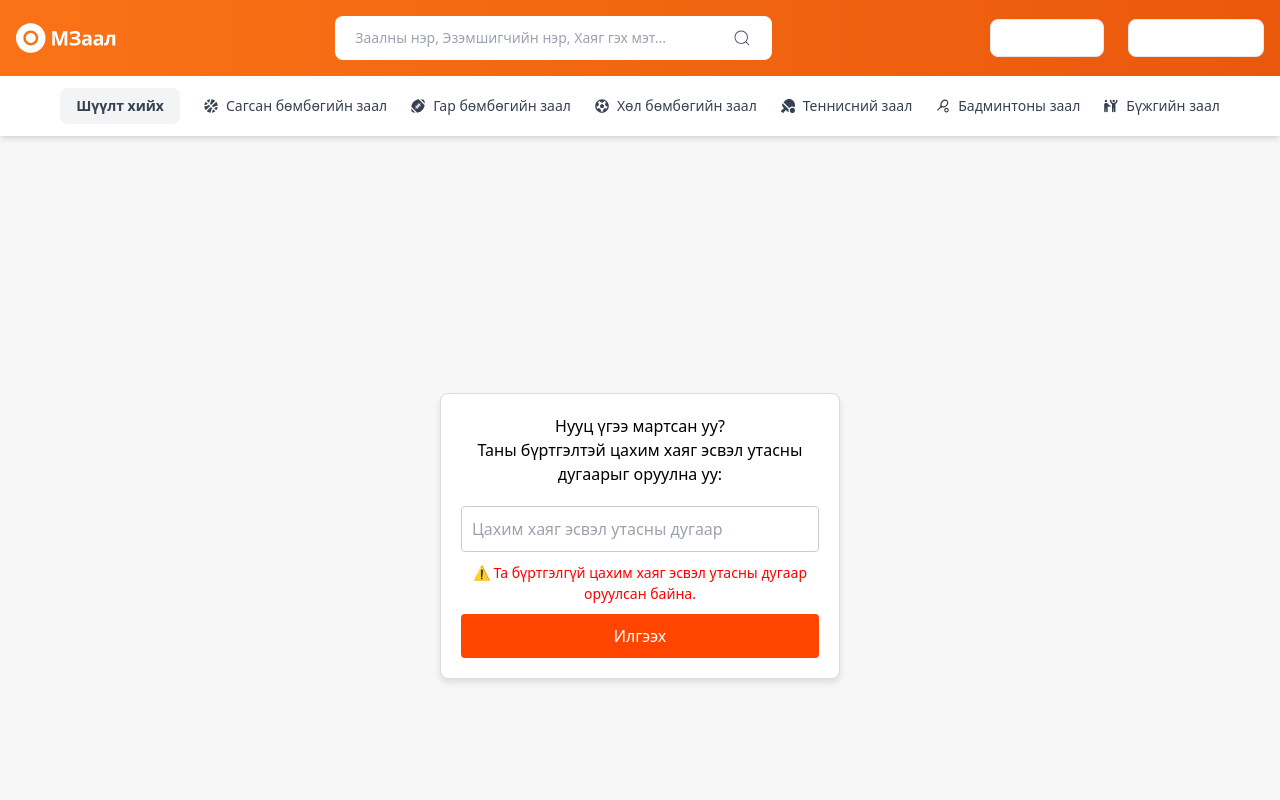
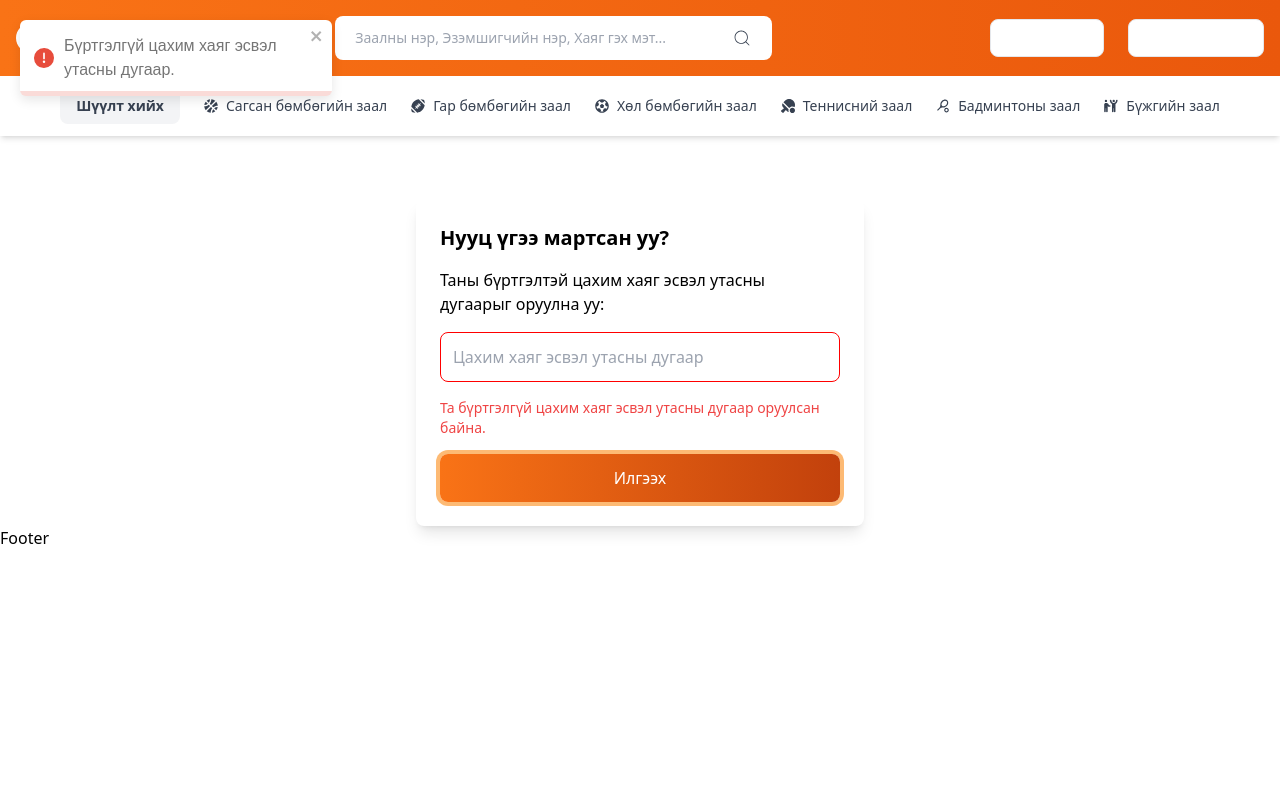
Before and after one commit to MZaalmn/mzaal_client, a React (Create React App) app: page /forgot-password in a window 1280 px wide. Both pictures are taken after a click on the button "Илгээх". Shown: the top 800 px of the page. Built offline with nearby package versions, Linux system fonts and the light colour scheme.

Commit message:
forgot-password edit

```diff
--- a/src/pages/ForgotPassword.js
+++ b/src/pages/ForgotPassword.js
@@ -1,4 +1,7 @@
 import React, { useState } from "react";
+import { useNavigate } from "react-router-dom";
+import { toast, ToastContainer } from "react-toastify";
+import "react-toastify/dist/ReactToastify.css";
 
 const ForgotPassword = () => {
     const [step, setStep] = useState(1); // Tracks the current step
@@ -6,7 +9,8 @@ const ForgotPassword = () => {
     const [newPassword, setNewPassword] = useState(""); // Tracks the new password
     const [confirmPassword, setConfirmPassword] = useState(""); // Tracks the confirm password
     const [error, setError] = useState(""); // Tracks errors
-    const [success, setSuccess] = useState(false); // Tracks success state
+
+    const navigate = useNavigate();
 
     const handleInputChange = (e) => {
         setInput(e.target.value);
@@ -28,85 +32,56 @@ const ForgotPassword = () => {
         if (input === "valid@example.com" || input === "valid_phone_number") {
             setStep(2);
         } else {
-            setError("Та бүртгэлгүй цахим хаяг эсвэл утасны дугаар оруулсан байна.");
+            setError(
+                "Та бүртгэлгүй цахим хаяг эсвэл утасны дугаар оруулсан байна."
+            );
+            toast.error("Бүртгэлгүй цахим хаяг эсвэл утасны дугаар.");
         }
     };
 
     const handleSubmitStep2 = () => {
         if (newPassword.length < 8) {
             setError("Шинэ нууц үг 8 тэмдэгтээс дээш байх ёстой.");
+            toast.error("Шинэ нууц үг 8 тэмдэгтээс дээш байх ёстой.");
         } else if (newPassword !== confirmPassword) {
-            setError("Шинэ нууц үг болон давтан оруулсан нууц үг таарахгүй байна.");
+            setError(
+                "Шинэ нууц үг болон давтан оруулсан нууц үг таарахгүй байна."
+            );
+            toast.error("Нууц үг таарахгүй байна.");
         } else {
             setError("");
-            setSuccess(true);
             setStep(3);
+            toast.success("Нууц үг амжилттай өөрчлөгдлөө!");
         }
     };
 
     return (
-        <div
-            style={{
-                display: "flex",
-                justifyContent: "center",
-                alignItems: "center",
-                height: "100vh",
-                backgroundColor: "#f7f7f7",
-            }}
-        >
-            <div
-                style={{
-                    maxWidth: "400px",
-                    width: "100%",
-                    backgroundColor: "#fff",
-                    border: "1px solid #ddd",
-                    borderRadius: "8px",
-                    padding: "20px",
-                    textAlign: "center",
-                    boxShadow: "0px 4px 6px rgba(0,0,0,0.1)",
-                }}
-            >
+        <div className="flex justify-center items-center mt-16">
+            <div className="max-w-md w-full bg-white p-6 rounded-lg shadow-lg">
                 {step === 1 && (
                     <div>
-                        <h3>Нууц үгээ мартсан уу?</h3>
-                        <p style={{ marginBottom: "20px" }}>
-                            Таны бүртгэлтэй цахим хаяг эсвэл утасны дугаарыг оруулна уу:
+                        <h3 className="text-xl font-semibold mb-4">
+                            Нууц үгээ мартсан уу?
+                        </h3>
+                        <p className="mb-4">
+                            Таны бүртгэлтэй цахим хаяг эсвэл утасны дугаарыг
+                            оруулна уу:
                         </p>
                         <input
                             type="text"
                             placeholder="Цахим хаяг эсвэл утасны дугаар"
                             value={input}
                             onChange={handleInputChange}
-                            style={{
-                                width: "100%",
-                                padding: "10px",
-                                marginBottom: "10px",
-                                borderRadius: "4px",
-                                border: "1px solid #ccc",
-                            }}
+                            className={`w-full p-3 mb-4 border border-gray-300 rounded-lg ${
+                                error ? "input-error" : "border-gray-300"
+                            }`}
                         />
                         {error && (
-                            <p
-                                style={{
-                                    color: "red",
-                                    marginBottom: "10px",
-                                    fontSize: "14px",
-                                }}
-                            >
-                                ⚠ {error}
-                            </p>
+                            <p className="text-red-500 text-sm mb-4">{error}</p>
                         )}
                         <button
                             onClick={handleSubmitStep1}
-                            style={{
-                                backgroundColor: "#ff4500",
-                                color: "#fff",
-                                padding: "10px 20px",
-                                borderRadius: "4px",
-                                border: "none",
-                                cursor: "pointer",
-                                width: "100%",
-                            }}
+                            className="w-full py-3 bg-gradient-to-r from-orange-500 to-orange-700 text-white font-medium rounded-lg hover:from-orange-600 hover:to-orange-800 focus:outline-none focus:ring-4 focus:ring-orange-300"
                         >
                             Илгээх
                         </button>
@@ -114,97 +89,60 @@ const ForgotPassword = () => {
                 )}
                 {step === 2 && (
                     <div>
-                        <h3>Шинэ нууц үг үүсгэх</h3>
-                        <p style={{ marginBottom: "20px" }}>
-                            Та тоо, үсэг, тэмдэгт холилдуулж шинэ нууц үг үүсгэнэ үү!
+                        <h3 className="text-xl font-semibold mb-4">
+                            Шинэ нууц үг үүсгэх
+                        </h3>
+                        <p className="mb-4">
+                            Та тоо, үсэг, тэмдэгт холилдуулж шинэ нууц үг
+                            үүсгэнэ үү!
                         </p>
                         <input
                             type="password"
                             placeholder="Шинэ нууц үг"
                             value={newPassword}
                             onChange={handleNewPasswordChange}
-                            style={{
-                                width: "100%",
-                                padding: "10px",
-                                marginBottom: "10px",
-                                borderRadius: "4px",
-                                border: "1px solid #ccc",
-                            }}
+                            className={`w-full p-3 mb-4 border border-gray-300 rounded-lg ${
+                                error ? "input-error" : "border-gray-300"
+                            }`}
                         />
                         <input
                             type="password"
                             placeholder="Шинэ нууц үгээ дахин оруулна уу"
                             value={confirmPassword}
                             onChange={handleConfirmPasswordChange}
-                            style={{
-                                width: "100%",
-                                padding: "10px",
-                                marginBottom: "10px",
-                                borderRadius: "4px",
-                                border: "1px solid #ccc",
-                            }}
+                            className={`w-full p-3 mb-4 border border-gray-300 rounded-lg ${
+                                error ? "input-error" : "border-gray-300"
+                            }`}
                         />
                         {error && (
-                            <p
-                                style={{
-                                    color: "red",
-                                    marginBottom: "10px",
-                                    fontSize: "14px",
-                                }}
-                            >
-                                ⚠ {error}
-                            </p>
+                            <p className="text-red-500 text-sm mb-4">{error}</p>
                         )}
                         <button
                             onClick={handleSubmitStep2}
-                            style={{
-                                backgroundColor: "#ff4500",
-                                color: "#fff",
-                                padding: "10px 20px",
-                                borderRadius: "4px",
-                                border: "none",
-                                cursor: "pointer",
-                                width: "100%",
-                            }}
+                            className="w-full py-3 bg-gradient-to-r from-orange-500 to-orange-700 text-white font-medium rounded-lg hover:from-orange-600 hover:to-orange-800 focus:outline-none focus:ring-4 focus:ring-orange-300"
                         >
                             Батлах
                         </button>
                     </div>
                 )}
-                {step === 3 && success && (
+                {step === 3 && (
                     <div>
-                        <h3 style={{ color: "#3c763d", marginBottom: "20px" }}>
+                        <h3 className="text-xl font-semibold text-green-600 mb-4">
                             Таны нууц үг өөрчлөгдлөө ✔
                         </h3>
-                        <div
-                            style={{
-                                backgroundColor: "#dff0d8",
-                                border: "1px solid #d6e9c6",
-                                color: "#3c763d",
-                                padding: "10px",
-                                borderRadius: "4px",
-                                marginBottom: "20px",
-                            }}
-                        >
+                        <div className="bg-green-100 border border-green-300 text-green-700 p-3 mb-4 rounded-lg">
                             <p>Амжилттай!</p>
                         </div>
                         <button
-                            style={{
-                                backgroundColor: "#ff4500",
-                                color: "#fff",
-                                padding: "10px 20px",
-                                borderRadius: "4px",
-                                border: "none",
-                                cursor: "pointer",
-                                width: "100%",
-                            }}
-                            onClick={() => alert("Нэвтрэх хэсэг рүү шилжих")}
+                            className="w-full py-3 bg-gradient-to-r from-orange-500 to-orange-700 text-white font-medium rounded-lg hover:from-orange-600 hover:to-orange-800 focus:outline-none focus:ring-4 focus:ring-orange-300"
+                            onClick={navigate("/login")}
                         >
                             Нэвтрэх
                         </button>
                     </div>
                 )}
             </div>
+            <ToastContainer position="top-left" autoClose={1000} />
         </div>
     );
 };
```
